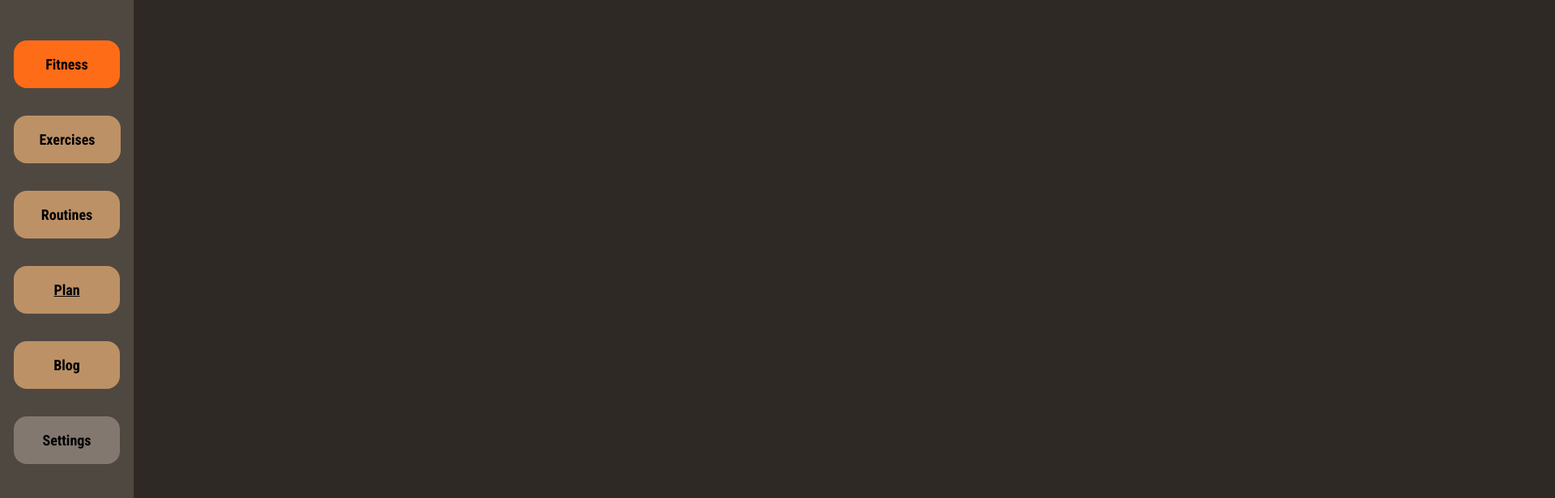
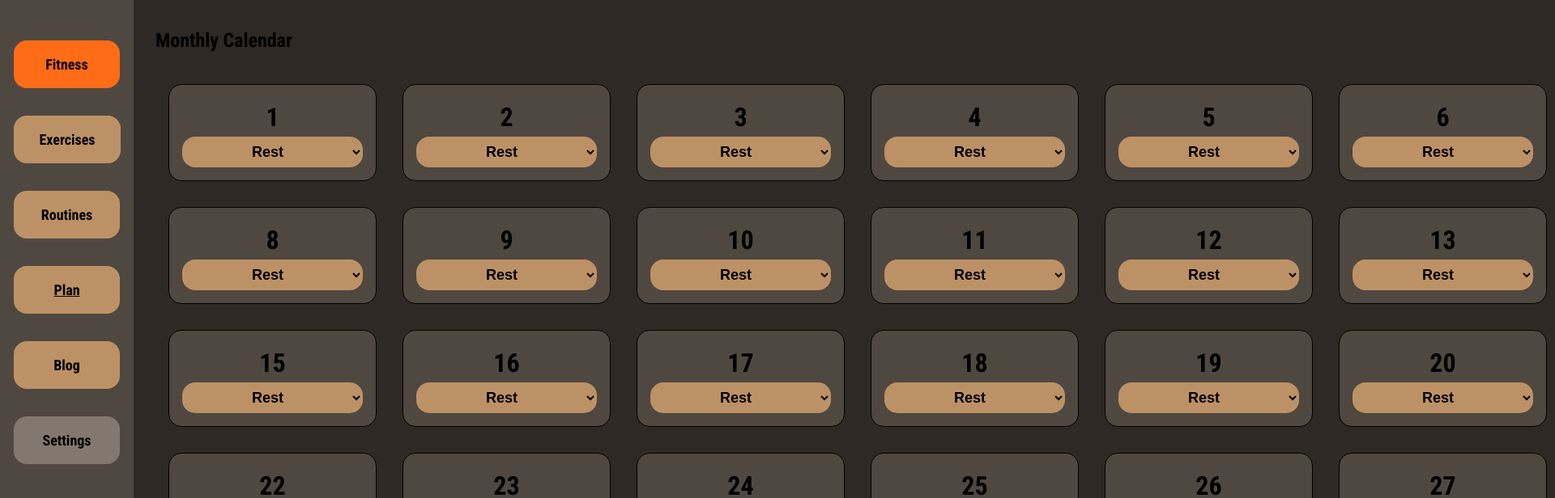
Before and after one commit to HaraldWikborg/FitnessApp, a React (Vite) app: page /plan in a window 1280 px wide. Shown: the top 616 px of the page at 81% size, 1920 px wide, since content can reach past the window. Built offline with nearby package versions, Linux system fonts and the light colour scheme.

Commit message:
Add plan component created a calendar for the plan component and styled it.

```diff
--- a/src/components/plan/Plan.css
+++ b/src/components/plan/Plan.css
@@ -0,0 +1,38 @@
+.calendarDays {
+  display: grid;
+  grid-template-columns: repeat(7, 1fr);
+}
+.calendarDay {
+  display: flex;
+  flex-direction: column;
+  align-items: center;
+  justify-content: center;
+  border: 1px solid black;
+  padding: 1rem;
+  border-radius: 1rem;
+  margin: 1rem;
+  background-color: #4f4841;
+}
+.dayNumber {
+  font-size: 2rem;
+  font-weight: bold;
+  margin: 0px;
+}
+.addButton {
+  background-color: #bd9166;
+  padding: 0.5rem 1rem;
+  border-radius: 1rem;
+  font-weight: bold;
+  color: black;
+  height: fit-content;
+  text-decoration: none;
+  align-self: center;
+  text-align: center;
+  font-size: large;
+  cursor: pointer;
+  border: none;
+  transition: background-color 0.3s ease;
+}
+.addButton:hover {
+  background-color: gray;
+}
--- a/src/components/plan/Plan.jsx
+++ b/src/components/plan/Plan.jsx
@@ -1,12 +1,55 @@
-import './Plan.css';
+import React, { useState } from "react";
+import "./Plan.css";
 
-function Plan () {
+const Plan = () => {
+  const [events, setEvents] = useState([]);
 
-    return (
-        <>
+  const addEvent = (day, event) => {
+    const updatedEvents = [...events];
+    if (updatedEvents.find((e) => e.day === day)) {
+      updatedEvents.forEach((e) => {
+        if (e.day === day) {
+          e.event = event;
+        }
+      });
+    } else {
+      updatedEvents.push({ day, event });
+    }
+    setEvents(updatedEvents);
+  };
 
-        </>
-    )
-}
+  const renderCalendarDays = () => {
+    const calendarDays = [...Array(31).keys()].map((day) => (
+      <div key={day} className="calendarDay">
+        <span className="dayNumber">{day + 1}</span>
+        {events.map((event) =>
+          event.day === day + 1 ? (
+            <div key={event.day} className="event">
+              {event.event}
+            </div>
+          ) : null
+        )}
+        <select
+          className="addButton"
+          onChange={(e) => addEvent(day + 1, e.target.value)}
+        >
+          <option value="Rest">Rest</option>
+          <option value="Chest and tricep">Chest and tricep</option>
+          <option value="Back and bicep">Back and bicep</option>
+          <option value="Legs and shoulders">Legs and shoulders</option>
+        </select>
+      </div>
+    ));
+
+    return calendarDays;
+  };
+
+  return (
+    <div className="calendar">
+      <h2>Monthly Calendar</h2>
+      <div className="calendarDays">{renderCalendarDays()}</div>
+    </div>
+  );
+};
 
 export default Plan;
```
